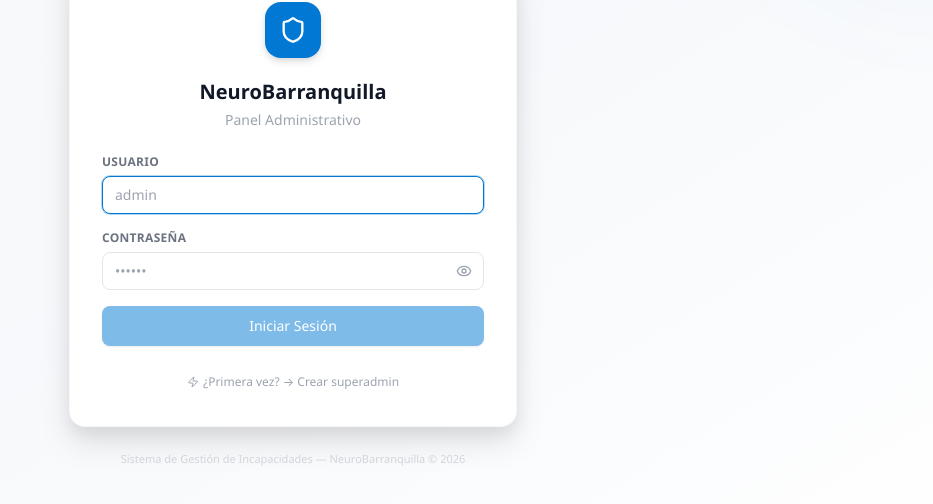
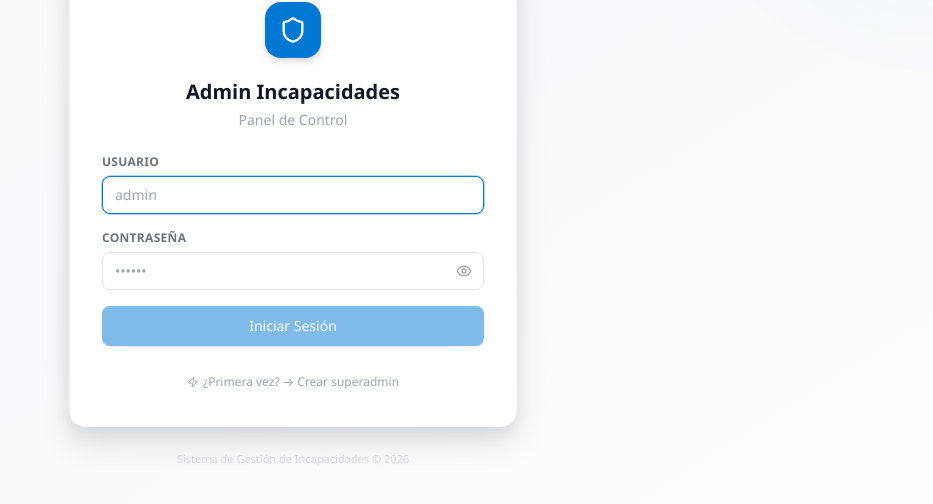
Before and after one commit to neubaezchet/admin-neurobaeza, a React (Vite) app: page /login in a window 1280 px wide. Shown: the part 186-690 px from the top of the page, without its empty margins (347-1280 px from the left). Built offline with nearby package versions, Linux system fonts and the light colour scheme; no server answers.

Commit message:
rename: NeuroBarranquilla -> Admin Incapacidades

```diff
--- a/index.html
+++ b/index.html
@@ -4,7 +4,7 @@
     <meta charset="UTF-8" />
     <link rel="icon" type="image/svg+xml" href="/favicon.svg" />
     <meta name="viewport" content="width=device-width, initial-scale=1.0" />
-    <title>Admin - NeuroBarranquilla</title>
+    <title>Admin Incapacidades</title>
   </head>
   <body class="bg-surface-secondary">
     <div id="root"></div>
--- a/src/api.js
+++ b/src/api.js
@@ -1,5 +1,5 @@
 /**
- * API client – Admin NeuroBarranquilla
+ * API client – Admin Incapacidades
  * Todas las llamadas apuntan al backend Railway.
  */
 
--- a/src/components/Layout.jsx
+++ b/src/components/Layout.jsx
@@ -27,8 +27,8 @@ export default function Layout({ user, children }) {
               <Shield className="w-5 h-5 text-white" />
             </div>
             <div>
-              <h1 className="text-sm font-bold text-gray-900 leading-tight">NeuroBarranquilla</h1>
-              <p className="text-[11px] text-gray-400 font-medium">Panel Administrativo</p>
+              <h1 className="text-sm font-bold text-gray-900 leading-tight">Admin Incapacidades</h1>
+              <p className="text-[11px] text-gray-400 font-medium">Panel de Control</p>
             </div>
           </div>
         </div>
--- a/src/pages/Login.jsx
+++ b/src/pages/Login.jsx
@@ -62,8 +62,8 @@ export default function Login({ onLogin }) {
             <div className="inline-flex items-center justify-center w-14 h-14 bg-fluent-500 rounded-2xl mb-5 shadow-fluent-4">
               <Shield className="w-7 h-7 text-white" />
             </div>
-            <h1 className="text-xl font-bold text-gray-900">NeuroBarranquilla</h1>
-            <p className="text-sm text-gray-400 mt-1">Panel Administrativo</p>
+            <h1 className="text-xl font-bold text-gray-900">Admin Incapacidades</h1>
+            <p className="text-sm text-gray-400 mt-1">Panel de Control</p>
           </div>
 
           {/* Form */}
@@ -137,7 +137,7 @@ export default function Login({ onLogin }) {
 
         {/* Footer */}
         <p className="text-center text-[11px] text-gray-300 mt-6">
-          Sistema de Gestión de Incapacidades — NeuroBarranquilla © 2026
+          Sistema de Gestión de Incapacidades © 2026
         </p>
       </div>
     </div>
```
